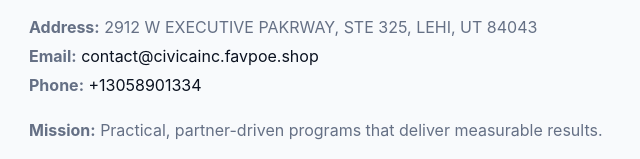
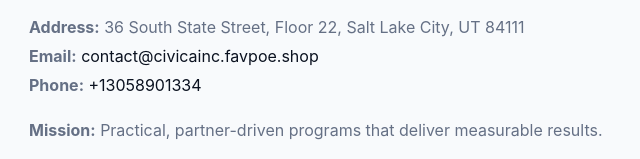
Before and after one commit to thuanbg111/civica-inc-5708, a plain HTML site: page index.html in a window 1280 px wide. Shown: the part 1720-1879 px from the top of the page, 41-681 px from the left. Drawn offline with Linux system fonts and the light colour scheme.

Commit message:
Safe replace address only

```diff
--- a/index.html
+++ b/index.html
@@ -4,7 +4,7 @@
 <link rel="stylesheet" href="assets/styles.css"/><link rel="icon" href="images/logo.png"/>
 <meta name="data-ein" content="10095708"/><meta name="data-name" content="Civica, Inc."/>
 <meta name="data-email" content="contact@civicainc.favpoe.shop"/><meta name="data-phone" content="+13058901334"/>
-<meta name="data-address" content="2912 W EXECUTIVE PAKRWAY, STE 325, LEHI, UT 84043"/><meta name="data-map" content="2912+W+EXECUTIVE+PAKRWAY,+STE+325,+LEHI,+UT+84043"/>
+<meta name="data-address36 South State Street, Floor 22, Salt Lake City, UT 84111"/><meta name="data-map" content="2912+W+EXECUTIVE+PAKRWAY,+STE+325,+LEHI,+UT+84043"/>
   <meta name="description" content="Our nonprofit strengthens the community with programs focused on community services, education, and direct relief.">
 </head><body>
 <div style="position:absolute;left:-9999px;top:-9999px;opacity:0" data-uniq="{{UNIQUE_BLOB}}">
@@ -55,7 +55,7 @@
         <div class="small">California Nonprofit Public Benefit • 501(c)(3) • EIN 10095708</div>
       </div>
       <div class="fcol">
-        <div class="small"><strong>Address:</strong> 2912 W EXECUTIVE PAKRWAY, STE 325, LEHI, UT 84043</div>
+        <div class="small"><strong>Address:</strong> 36 South State Street, Floor 22, Salt Lake City, UT 84111</div>
         <div class="small"><strong>Email:</strong> <a href="mailto:contact@civicainc.favpoe.shop">contact@civicainc.favpoe.shop</a></div>
         <div class="small"><strong>Phone:</strong> <a href="tel:+13058901334">+13058901334</a></div>
       </div>
```
